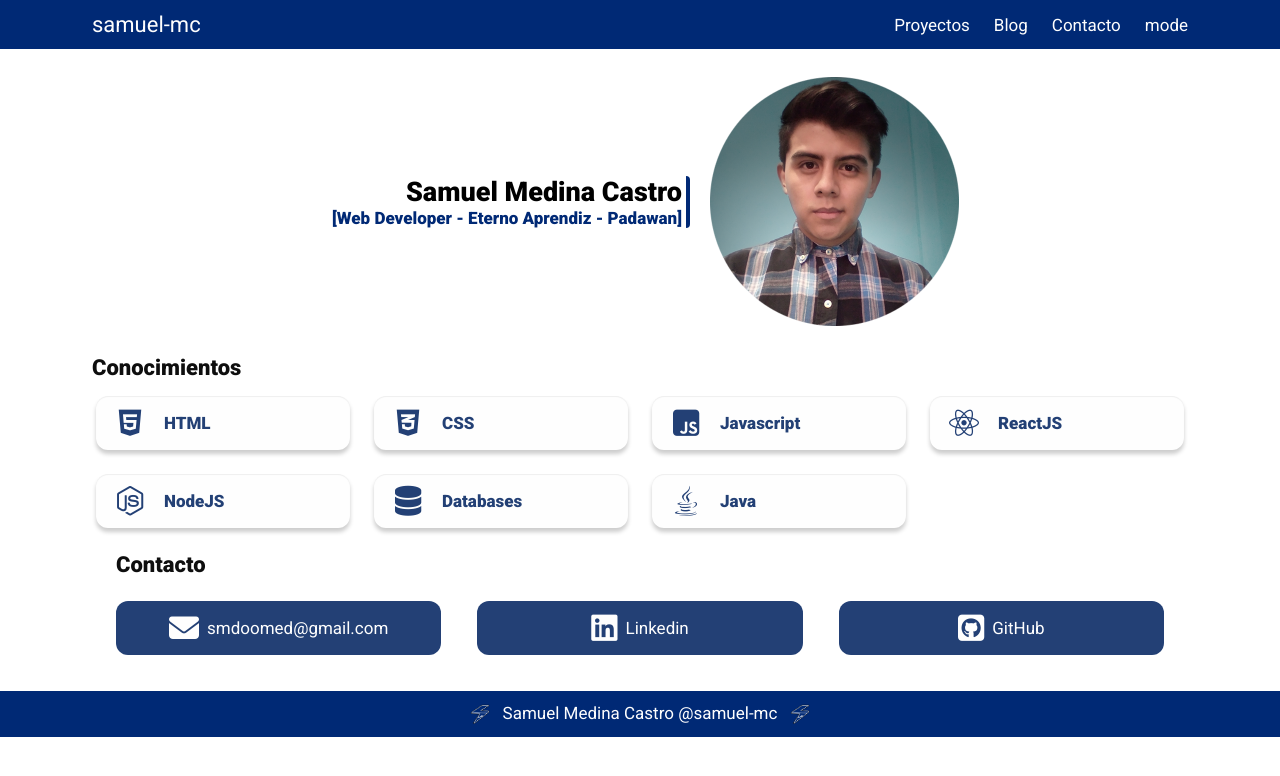
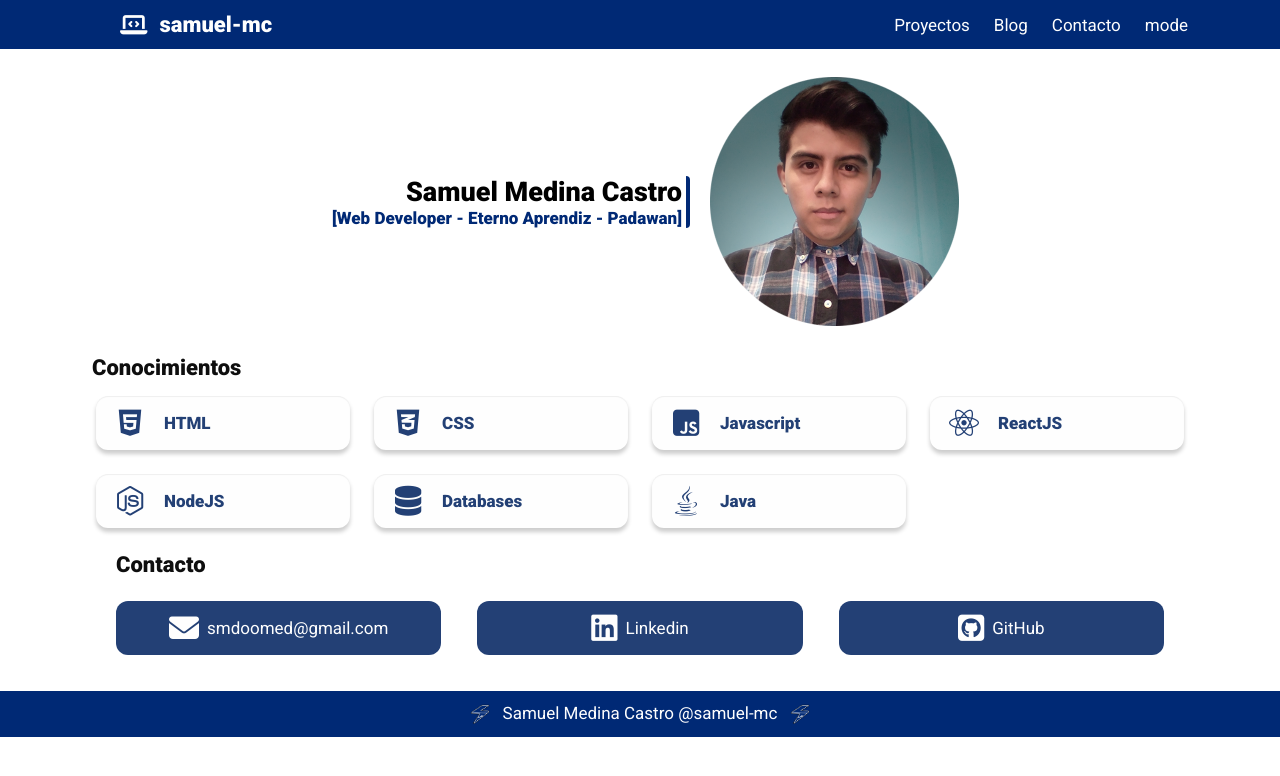
Before and after one commit to samuel-mc/website, a React app: page / in a window 1280 px wide. Shown: the top 776 px of the page. Built offline with nearby package versions, Linux system fonts and the light colour scheme.

Commit message:
[update] header

```diff
--- a/src/Components/Header.jsx
+++ b/src/Components/Header.jsx
@@ -4,7 +4,10 @@ import '../styles/Header.css';
 const Header = () => {
   return (
     <header className="header">
-      <div className="header__title">samuel-mc</div>
+      <div className="header__title">
+      <i class="fas fa-laptop-code"></i>
+        <h2>samuel-mc</h2>
+      </div>
 
       <nav className="header__nav">
         <ul>
--- a/src/styles/Header.css
+++ b/src/styles/Header.css
@@ -1,13 +1,20 @@
 header {
+    align-items: center;
     background-color: var(--primary);
+    color: var(--white);
     display: flex;
-    color: var(--white);
+    font-family: var(--font-family);
+}
+
+.header__title{
+    display: flex;
     align-items: center;
 }
 
-.header__title{
-    padding: 12px;
-    margin-left: 12px;
+.header__title h2{
+    font-family: var(--font-family);
+    font-size: var(--md);
+    margin: 12px;
 }
 
 .header__nav{
@@ -15,7 +22,6 @@ header {
 }
 
 .nav__item{
-    /* font-size: var(--md); */
     display: inline-block;
     margin: 8px;
     padding: 4px;
@@ -44,10 +50,6 @@ header {
         justify-content: space-between;
     }
 
-    .header__title{
-        font-size: var(--md);
-    }
-
     .header__nav{
         background-color: var(--primary);
         font-size: var(--sm);
@@ -57,7 +59,7 @@ header {
 
 @media(min-width: 1024px) {
     .header__title{
-        margin-left: 80px;
+        margin-left: 120px;
     }
 
     .header__nav{
```
